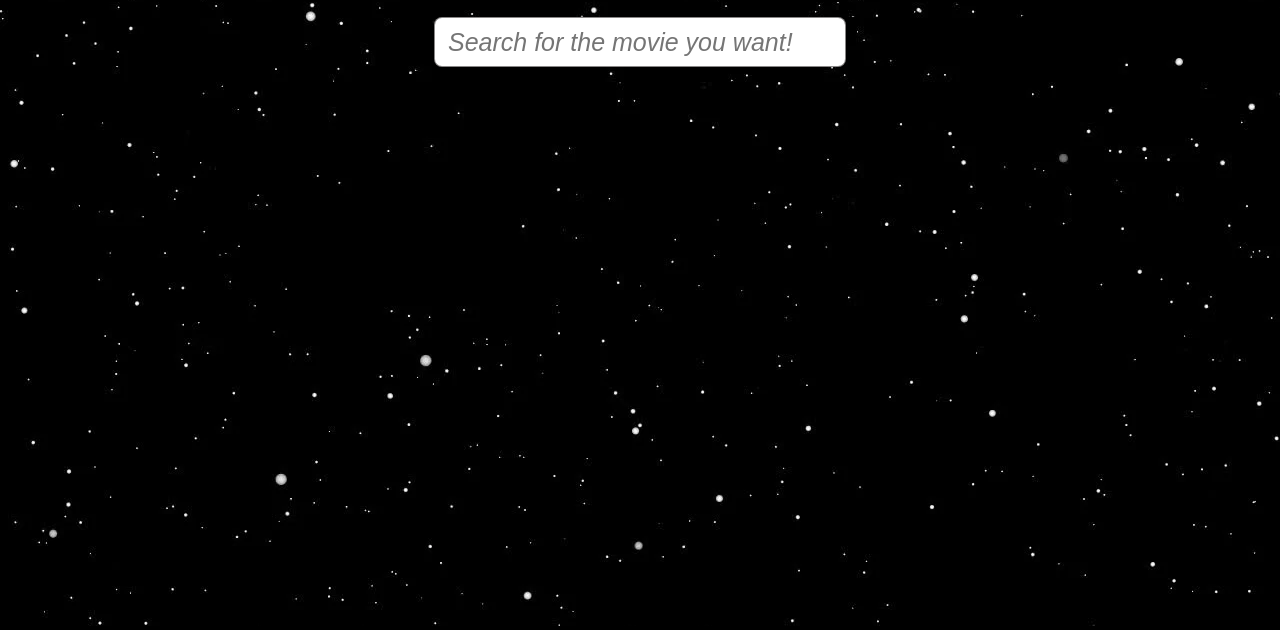
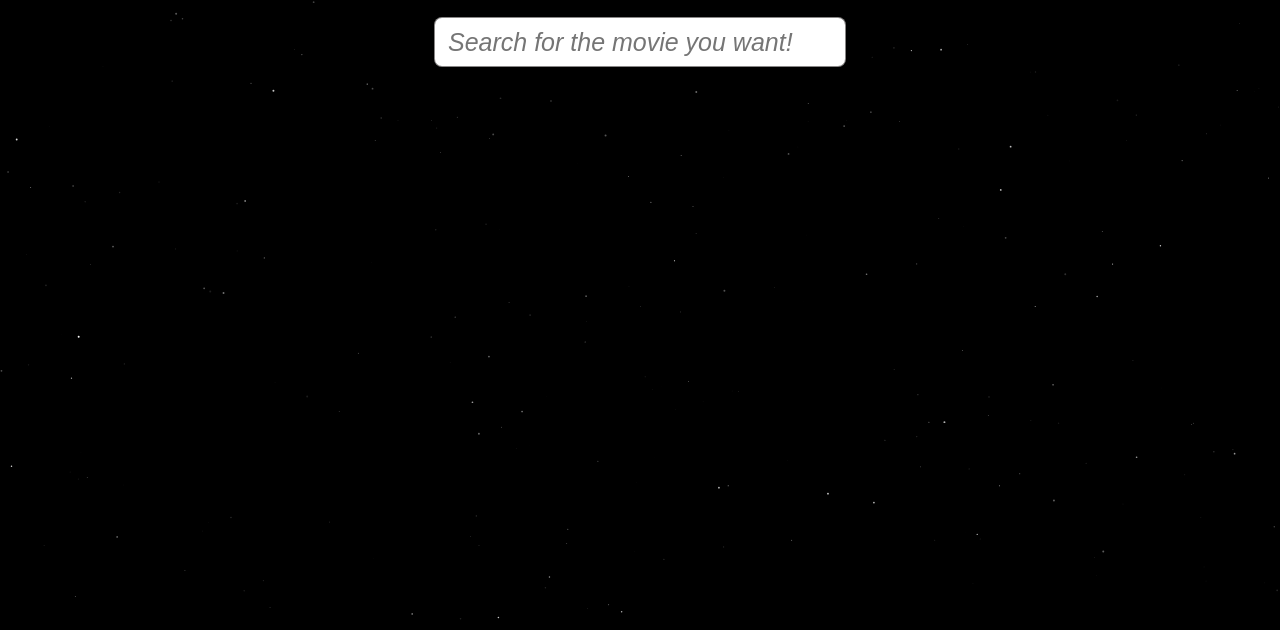
Before and after one commit to obiwan-gold/Movie-App, a plain HTML site: page index.html in a window 1280 px wide. Shown: the part 174-804 px from the top of the page. Drawn offline with Linux system fonts and the light colour scheme; a web font is replaced by a local one.

Commit message:
Replaced star background in lieu of animated star background

```diff
--- a/assets/style.css
+++ b/assets/style.css
@@ -5,7 +5,16 @@ body {
   height: 100%;
   background-color: black;
   color: rgb(255, 220, 23);
-  background-image: url("stars_background.webp");
+  overflow: hidden;
+  /* background-image: url("stars_background.webp"); */
+}
+
+#bg {
+  position: absolute;
+  top: 0;
+  left: 0;
+  bottom: 0;
+  right: 0;
 }
 
 header {
@@ -20,7 +29,8 @@ header {
 
 
 h1 {
-  text-shadow: 1px 2px rgba(125, 123, 123, 0.913)
+  text-shadow: 1px 2px rgba(125, 123, 123, 0.913);
+  z-index: 9999;
 }
 
 /* Search Bar */
@@ -46,7 +56,7 @@ h1 {
 
 #search-bar:focus {
   outline: rgba(125, 123, 123, 0.913);
-  box-shadow: 0 9px 0px 0px rgb(0, 0, 0), -12px 0px 15px -4px rgb(17, 9, 255, 0.8), 12px 0 15px -4px rgba(17, 9, 255, 0.8), -12px 0 8px -4px rgba(17, 9, 225, 0.8);
+  box-shadow: 0 12px 0px 0px rgb(0, 0, 0, 0), -12px 0px 15px -4px rgb(255, 220, 23, 0.8), 12px 0 15px -4px rgb(255, 220, 23, 0.8), -12px 0 8px -4px rgb(255, 220, 23, 0.8);
 
 }
 
--- a/index.html
+++ b/index.html
@@ -12,6 +12,9 @@
 </head>
 
 <body>
+
+  <div id="bg">
+  </div>
   <header>
 
     <h1>MOVIE EXPLORER</h1>
@@ -44,6 +47,10 @@
 
 
   <script src="./scripts/script.js"></script>
+  <script type="text/javascript" src="./scripts/particles.min.js"></script>
+  <script src="./scripts/particles.js"></script>
+
+
 
 </body>
 
--- /dev/null
+++ b/scripts/particles.js
@@ -0,0 +1,134 @@
+/* ---- particles.js config ---- */
+
+particlesJS("bg", {
+  "particles": {
+    "number": {
+      "value": 90,
+      "density": {
+        "enable": true,
+        "value_area": 315
+      }
+    },
+    "color": {
+      "value": "#ffffff"
+    },
+    "shape": {
+      "type": "circle",
+      "stroke": {
+        "width": 0,
+        "color": "#000000"
+      },
+      "polygon": {
+        "nb_sides": 5
+      },
+      "image": {
+        "src": "img/github.svg",
+        "width": 100,
+        "height": 100
+      }
+    },
+    "opacity": {
+      "value": 1,
+      "random": true,
+      "anim": {
+        "enable": true,
+        "speed": 0.1,
+        "opacity_min": 0.1,
+        "sync": false
+      }
+    },
+    "size": {
+      "value": 1,
+      "random": true,
+      "anim": {
+        "enable": true,
+        "speed": 1,
+        "size_min": 0.1,
+        "sync": false
+      }
+    },
+    "line_linked": {
+      "enable": false,
+      "distance": 150,
+      "color": "#ffffff",
+      "opacity": 0.4,
+      "width": 1
+    },
+    "move": {
+      "enable": true,
+      "speed": 1,
+      "direction": "none",
+      "random": false,
+      "straight": false,
+      "out_mode": "out",
+      "bounce": false,
+      "attract": {
+        "enable": false,
+        "rotateX": 600,
+        "rotateY": 1200
+      }
+    }
+  },
+  "interactivity": {
+    "detect_on": "canvas",
+    "events": {
+      "onhover": {
+        "enable": true,
+        "mode": "bubble"
+      },
+      "onclick": {
+        "enable": true,
+        "mode": "push"
+      },
+      "resize": true
+    },
+    "modes": {
+      "grab": {
+        "distance": 140,
+        "line_linked": {
+          "opacity": 1
+        }
+      },
+      "bubble": {
+        "distance": 400,
+        "size": 1,
+        "duration": 2,
+        "opacity": 8,
+        "speed": 3
+      },
+      "repulse": {
+        "distance": 60,
+        "duration": 0.4,
+
+      },
+      "push": {
+        "particles_nb": 4
+      },
+      "remove": {
+        "particles_nb": 2
+      }
+    }
+  },
+  "retina_detect": true
+});
+
+
+/* ---- stats.js config ---- */
+
+var count_particles, stats, update;
+stats = new Stats;
+stats.setMode(0);
+stats.domElement.style.position = 'absolute';
+stats.domElement.style.left = '0px';
+stats.domElement.style.top = '0px';
+document.body.appendChild(stats.domElement);
+count_particles = document.querySelector('.js-count-particles');
+update = function () {
+  stats.begin();
+  stats.end();
+  if (window.pJSDom[0].pJS.particles && window.pJSDom[0].pJS.particles.array) {
+    count_particles.innerText = window.pJSDom[0].pJS.particles.array.length;
+  }
+  requestAnimationFrame(update);
+};
+requestAnimationFrame(update);
--- a/scripts/script.js
+++ b/scripts/script.js
@@ -20,7 +20,7 @@ function findMovies() {
 // Load movies from API
 async function searchBar(searchInput) {
   // searchTerm is typed in parameters
-  const URL = `https://omdbapi.com/?s=${searchInput}&page=1&apikey=fc1fef96`;
+  const URL = `http://www.omdbapi.com/?s=${searchInput}&apikey=f0951f4b`;
   const response = await fetch(`${URL}`);
   const data = await response.json();
   // Unsure what data.Response is doing here
```
Also changed, not shown: scripts/particles.min.js (added).
